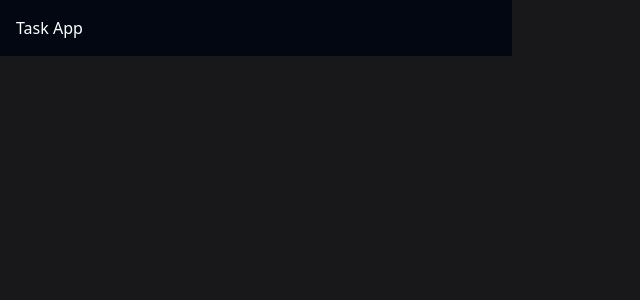
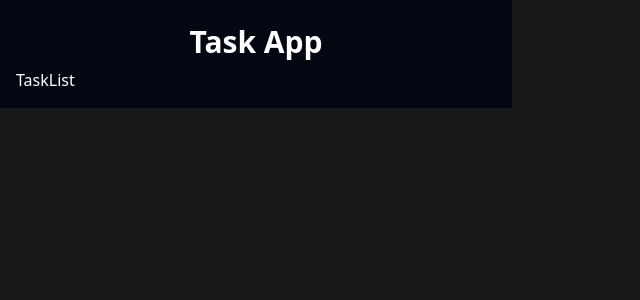
Before and after one commit to AgusPostai/Nest-React-Mongo, a React (Vite) app in the folder tasksFront/: page / in a window 1280 px wide. Shown: the top 300 px of the page, without its empty margins (0-640 px from the left). Built offline with nearby package versions, Linux system fonts and the light colour scheme.

Commit message:
components

```diff
--- a/tasksFront/src/App.tsx
+++ b/tasksFront/src/App.tsx
@@ -1,10 +1,11 @@
-import React from "react";
+import taskList from "./components/TaskList";
 
 function App() {
   return (
     <div className="bg-zinc-900 h-screen text-white flew items-center justify-center">
       <div className="bg-gray-950 p-4 w-2/5">
-        <h1>Task App</h1>
+        <h1 className="text-3xl font-bold text-center block my-2" >Task App</h1>
+     TaskList
       </div>
     </div>
   );
--- /dev/null
+++ b/tasksFront/src/components/TaskForm.tsx
@@ -0,0 +1,10 @@
+
+function TaskForm() {
+  return (
+    <div>
+      TaskForm
+    </div>
+  )
+}
+
+export default TaskForm
--- /dev/null
+++ b/tasksFront/src/components/TaskList.tsx
@@ -0,0 +1,9 @@
+function taskList() {
+  return (
+    <div>
+      TaskForm
+    </div>
+  )
+}
+
+export default taskList
```
